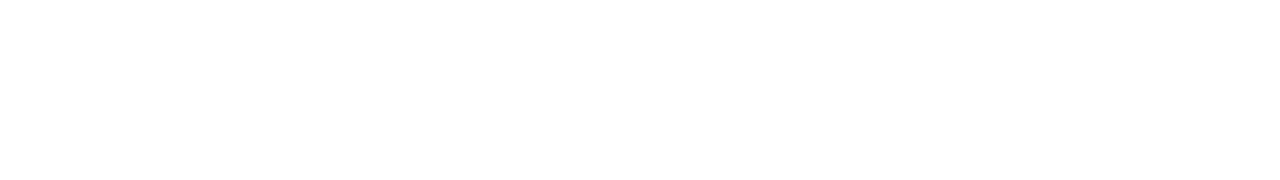
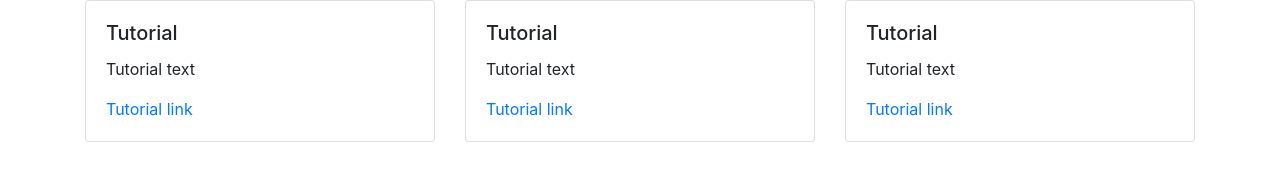
Before and after one commit to emil554p/Gulpopg, a plain HTML site: page underside.html in a window 1280 px wide. Drawn offline with nearby package versions, Linux system fonts and the light colour scheme.

Commit message:
Cards oprettet på underside

```diff
--- a/underside.html
+++ b/underside.html
@@ -9,6 +9,60 @@
 </head>
 <body>
 
+<div class="container">
+
+    <div class="row">
+
+        <div class="col-12 col-md-4">
+
+            <div class="card">
+
+                <div class="card-body">
+                    <h5 class="card-title">Tutorial</h5>
+                    <p>Tutorial text</p>
+                    <a href="#" class="card-link">Tutorial link</a>
+                </div>
+
+            </div>
+
+        </div>
+
+        <div class="col-12 col-md-4">
+
+            <div class="card">
+
+                <div class="card-body">
+                    <h5 class="card-title">Tutorial</h5>
+                    <p>Tutorial text</p>
+                    <a href="#" class="card-link">Tutorial link</a>
+                </div>
+
+            </div>
+
+        </div>
+
+        <div class="col-12 col-md-4">
+
+            <div class="card">
+
+                <div class="card-body">
+                    <h5 class="card-title">Tutorial</h5>
+                    <p>Tutorial text</p>
+                    <a href="#" class="card-link">Tutorial link</a>
+                </div>
+
+            </div>
+
+        </div>
+
+    </div>
+
+
+
+
+
+</div>
+
 
 
 
```
